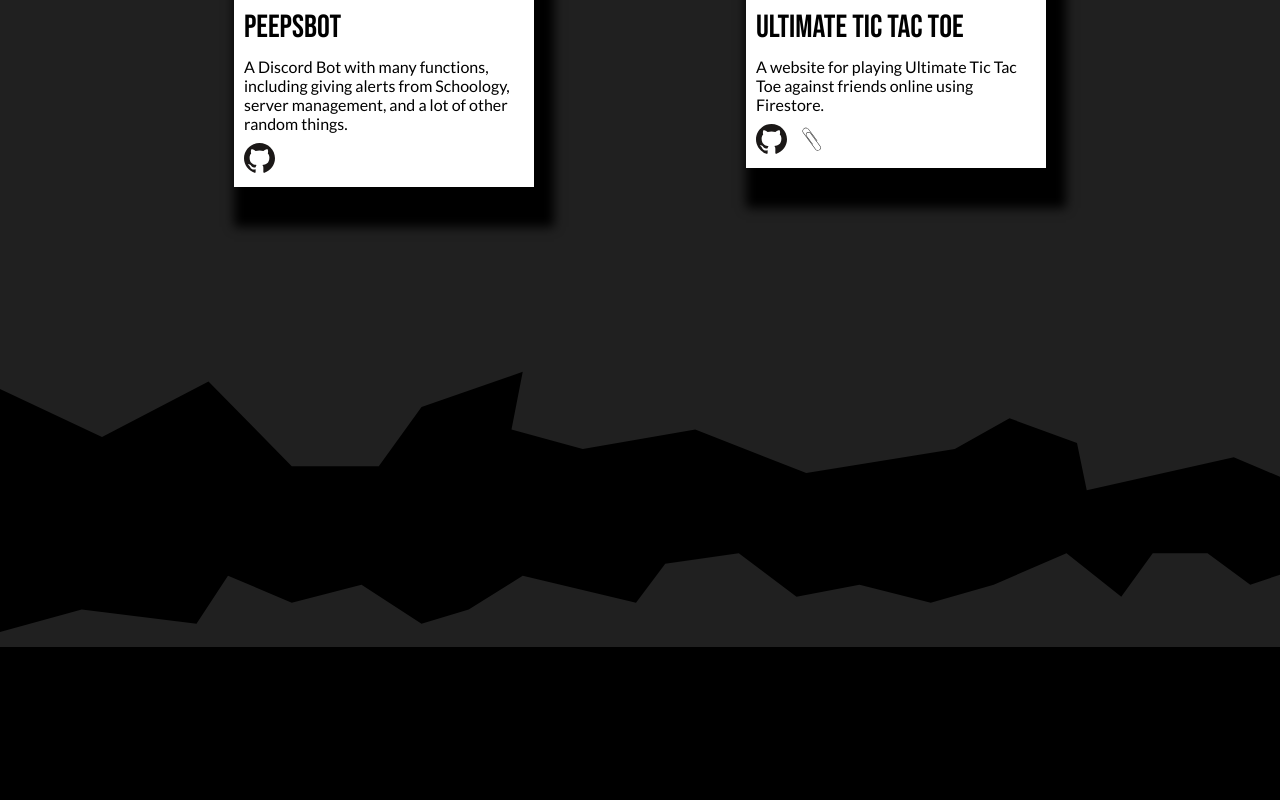
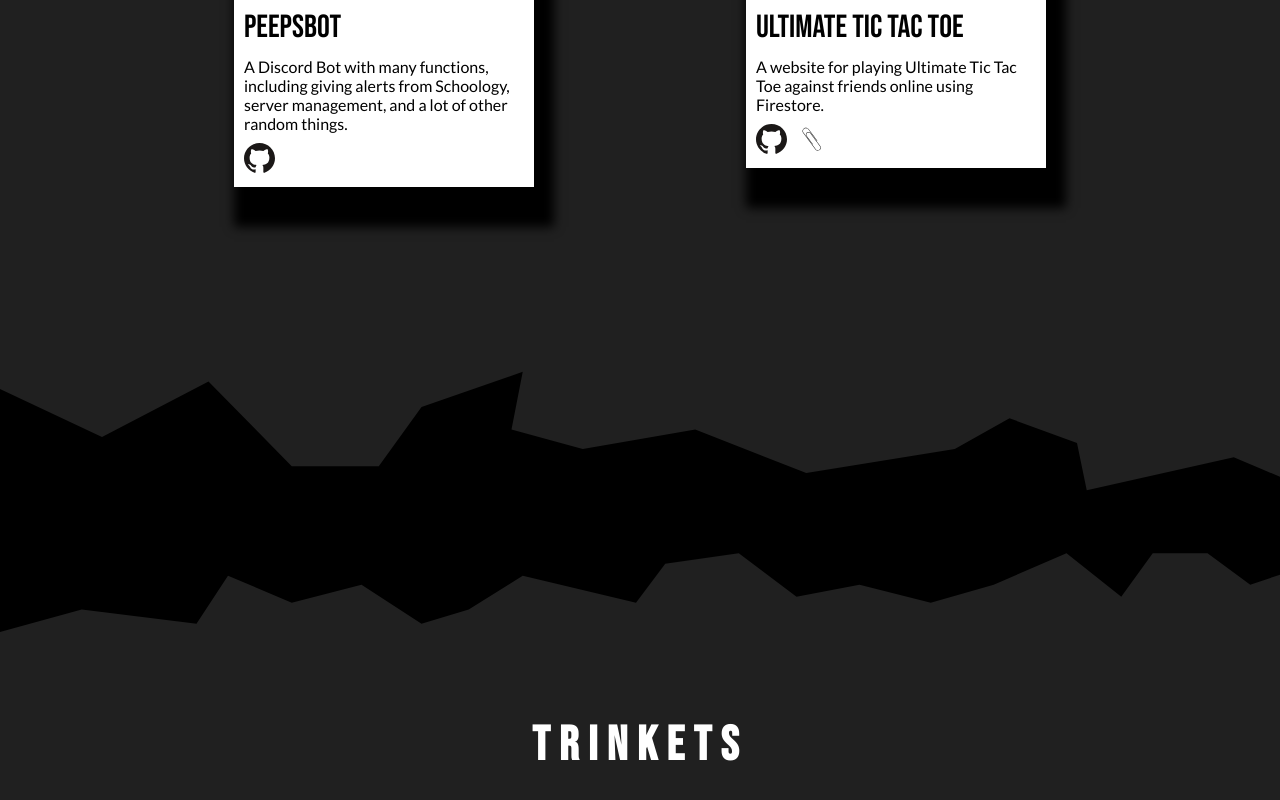
Before and after one commit to BubbyBabur/bubbybabur.github.io, a React (Create React App) app: page / in a window 1280 px wide. Shown: the part 1309-2109 px from the top of the page. Before the commit the page ends 1956 px from the top, so only its background shows below. Built offline with nearby package versions, Linux system fonts and the light colour scheme; a web font is replaced by a local one.

Commit message:
Add the little down icon thing

```diff
--- a/src/App.js
+++ b/src/App.js
@@ -2,6 +2,7 @@ import React from "react";
 import Net from "./utils/Net";
 import './css/app.css'
 import projectdata from './data/projects.json';
+import trinketdata from './data/trinkets.json';
 
 class Front extends React.Component {
     render() {
@@ -14,9 +15,16 @@ class Front extends React.Component {
                     }} />
                     <span id="front-roger-fan">Roger Fan</span>
                 </div>
+                <DownIcon />
             </div>
         );
     }
+}
+
+function DownIcon(props) {
+    return (
+        <a href="#Projects"> <img id="down-icon" src="icons/Down-Icon.svg" /></a>
+    )
 }
 
 class Hamburgalar extends React.Component {
@@ -157,6 +165,25 @@ function SecondCrack(props) {
     )
 }
 
+function Trinket(props) {
+
+    const data = props.data;
+    return (
+        <div>
+
+        </div>
+    )
+}
+
+function Trinkets(props) {
+    return (
+        <div id="Trinkets">
+            <h1>Trinkets</h1>
+            {trinketdata.map(a => <Trinket data={a} key={a.name} />)}
+        </div>
+    )
+}
+
 // class Footer extends React.Component {
 
 // }
@@ -174,6 +201,7 @@ class App extends React.Component {
                 <Projects />
                 <SecondCrack />
                 <SideBarController />
+                <Trinkets />
             </div>
         );
     }
--- a/src/css/app.css
+++ b/src/css/app.css
@@ -1,6 +1,10 @@
 @import url("https://fonts.googleapis.com/css2?family=Bebas+Neue&display=swap");
 @import url("https://fonts.googleapis.com/css2?family=Amaranth&display=swap");
 @import url("https://fonts.googleapis.com/css2?family=Lato&display=swap");
+html {
+  scroll-behavior: smooth;
+}
+
 ::selection {
   background: #ff0000;
   /* WebKit/Blink Browsers */
@@ -50,6 +54,21 @@
   font-family: Bebas Neue, sans-serif;
   font-size: 6em;
   letter-spacing: 0.3em;
+}
+
+#down-icon {
+  position: absolute;
+  top: 100vh;
+  left: 50vw;
+  transform: translate(-50%, -50%);
+  width: 50px;
+  transition: transform 0.5s ease-in-out;
+}
+
+@media (hover: hover) and (pointer: fine) {
+  #down-icon:hover {
+    transform: translate(-50%, -50%) rotateZ(360deg);
+  }
 }
 
 #Projects {
@@ -193,6 +212,13 @@
   padding: 30px;
 }
 
+#Trinkets {
+  width: 100vw;
+  display: flex;
+  flex-direction: column;
+  background-color: #202020;
+}
+
 #sidebar * {
   white-space: nowrap;
   margin: 30px auto;
--- a/src/sass/app.scss
+++ b/src/sass/app.scss
@@ -6,6 +6,10 @@
 $selectioncolor: #ff0000;
 
 $second-background-color: #202020;
+
+html {
+  scroll-behavior: smooth;
+}
 
 ::selection {
   background: $selectioncolor; /* WebKit/Blink Browsers */
@@ -55,9 +59,23 @@ $second-background-color: #202020;
     letter-spacing: 0.3em;
 }
 
+#down-icon {
+    position:absolute;
+    top:100vh;
+    left:50vw;
+    transform: translate(-50%,-50%);
+    width: 50px;
+    transition: transform 0.5s ease-in-out;
+}
+
+@media(hover: hover) and (pointer: fine) {
+    #down-icon:hover {
+        transform: translate(-50%,-50%) rotateZ(360deg);
+    }
+}
+
 #Projects {
-    background-color: $second-background-color
-;
+    background-color: $second-background-color;
     display: flex;
     flex-direction: column;
     width: 100vw;
@@ -210,6 +228,13 @@ $second-background-color: #202020;
     padding: 30px;
 }
 
+#Trinkets {
+    width: 100vw;
+    display: flex;
+    flex-direction: column;
+    background-color: $second-background-color;
+}
+
 #sidebar * {
     white-space: nowrap;
     margin: 30px auto;
```
Also changed, not shown: public/icons/Down-Icon.svg (added), 1 other file (tests, documents, lock files or other folders).
